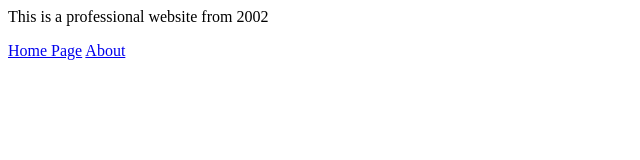
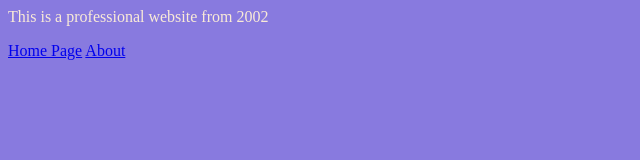
Before and after one commit to SamBorden/SamBorden.github.io, a plain HTML site: page about/index.html in a window 1280 px wide. Shown: the whole page, without its empty margins (0-640 px from the left). Drawn offline with Linux system fonts and the light colour scheme.

Commit message:
Add files via upload

```diff
--- a/about/index.html
+++ b/about/index.html
@@ -1,5 +1,6 @@
 <html>
   <head>
+    <link rel="stylesheet" type="text/css" href="../index.css">
     <title>About</title>
   </head>
   <body>
--- a/index.css
+++ b/index.css
@@ -1,3 +1,6 @@
 html {
-  color: blue;
+  color: antiquewhite;
 }
+body {
+  background-color: rgb(136, 122, 223);
+}
```
